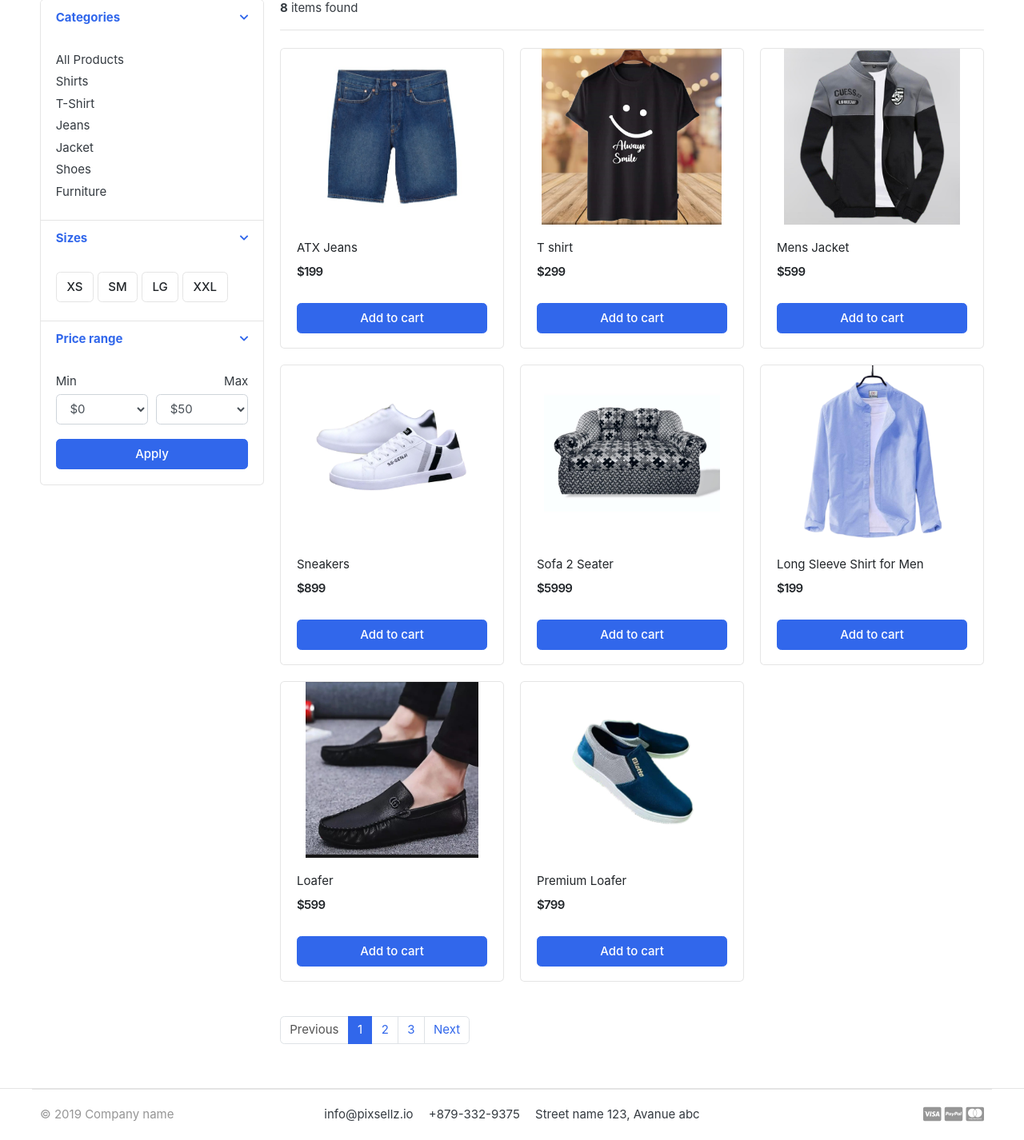
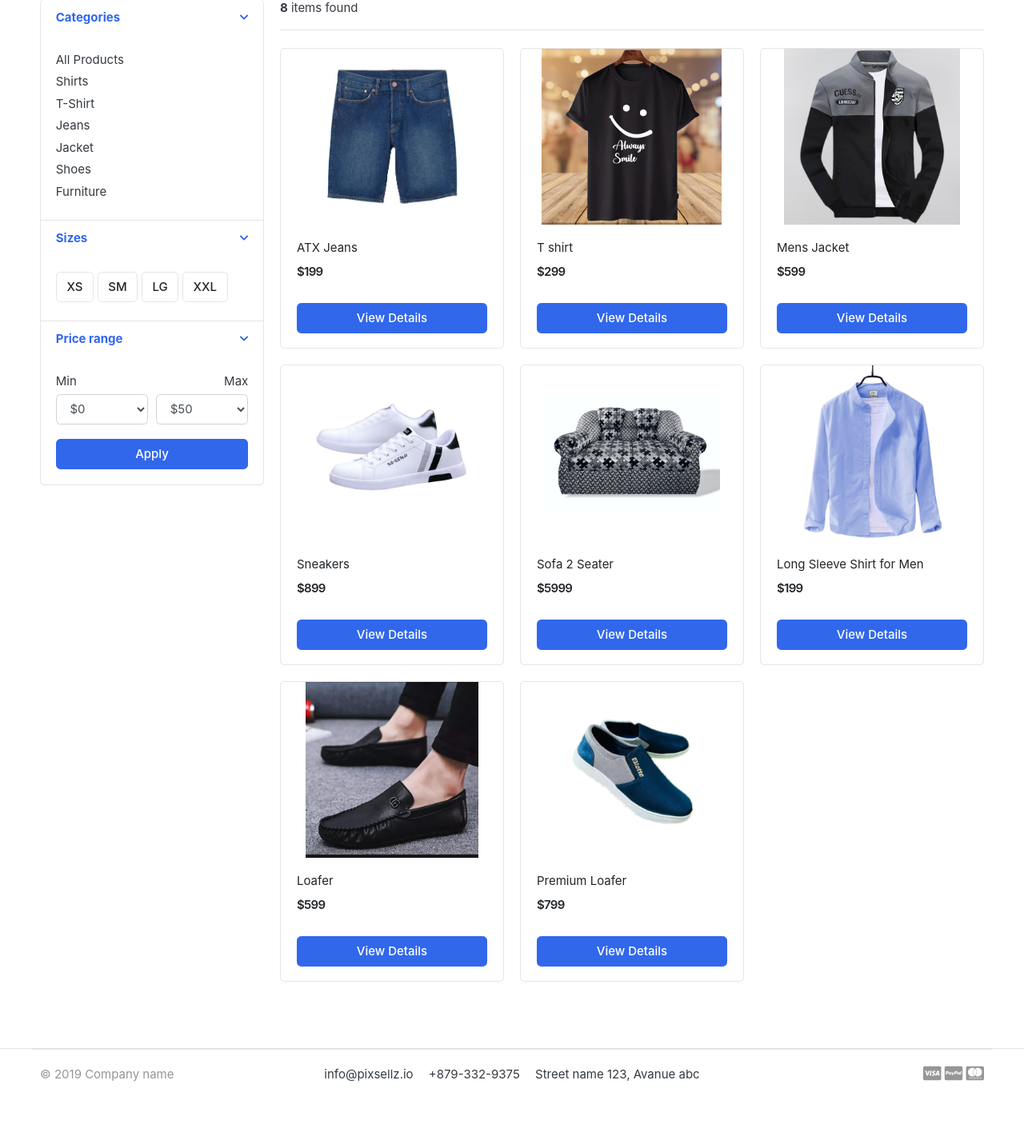
Before and after one commit to mdsajjadhossain25/EcommerceProject, a Django app: page /store/ in a window 1280 px wide. Shown: the part 295-1721 px from the top of the page at 80% size. After the commit the page ends 1648 px from the top, so only its background shows below. Run offline with Django 4.2, Linux system fonts and the light colour scheme; data comes from the database, SQL or seed files in the repository; both versions use the stored data as it was after the commit; some libraries are stand-ins or nearby versions; some web fonts are replaced.

Commit message:
cart page completed. pagination done in store app

```diff
--- /dev/null
+++ b/ecommerce/carts/context_processors.py
@@ -0,0 +1,20 @@
+from .views import _cart_id
+from .models import Cart, CartItem
+
+# code goes here
+
+
+def counter(request):
+    cart_count = 0
+    if 'admin' in request.path:
+        return {}
+    else:
+        try:
+            cart = Cart.objects.filter(cart_id=_cart_id(request))
+            cart_items = CartItem.objects.all().filter(cart=cart[:1])
+            for cart_item in cart_items:
+                cart_count += cart_item.quantity
+        except Cart.DoesNotExist:
+            cart_count = 0
+
+    return dict(cart_count=cart_count)
--- a/ecommerce/carts/views.py
+++ b/ecommerce/carts/views.py
@@ -1,43 +1,51 @@
 from django.shortcuts import get_object_or_404, redirect, render
 from store.models import Product
 from .models import Cart, CartItem
+from django.core.exceptions import ObjectDoesNotExist
 
 # Create your views here.
-def _cart_id(request): # private method
+
+
+def _cart_id(request):  # private method
     cart = request.session.session_key
     if not cart:
         cart = request.session.create()
     return cart
 
+
 def add_cart(request, product_id):
     product = Product.objects.get(id=product_id)
     try:
-        cart = Cart.objects.get(cart_id=_cart_id(request)) # get the cart using the cart_id present in the session
+        # get the cart using the cart_id present in the session
+        cart = Cart.objects.get(cart_id=_cart_id(request))
     except Cart.DoesNotExist:
         cart = Cart.objects.create(
-            cart_id = _cart_id(request)
+            cart_id=_cart_id(request)
         )
         cart.save()
     try:
-        cart_item = CartItem.objects.get(product=product, cart=cart) # get the cart_item using the product and cart
+        # get the cart_item using the product and cart
+        cart_item = CartItem.objects.get(product=product, cart=cart)
         if cart_item.quantity < cart_item.product.stock:
             cart_item.quantity += 1
         cart_item.save()
     except CartItem.DoesNotExist:
         cart_item = CartItem.objects.create(
-            product = product,
-            quantity = 1,
-            cart = cart
+            product=product,
+            quantity=1,
+            cart=cart
         )
         cart_item.save()
     return redirect('cart')
 
+
 def remove_cart(request, product_id):
-    cart = Cart.objects.get(cart_id = _cart_id(request)) # get the cart using the cart_id present in the session
+    # get the cart using the cart_id present in the session
+    cart = Cart.objects.get(cart_id=_cart_id(request))
     product = get_object_or_404(Product, id=product_id)
-    cart_item = CartItem.objects.get(product = product, cart = cart)
+    cart_item = CartItem.objects.get(product=product, cart=cart)
     if cart_item.quantity > 1:
-        cart_item.quantity -=1
+        cart_item.quantity -= 1
         cart_item.save()
     else:
         cart_item.delete()
@@ -45,8 +53,8 @@ def remove_cart(request, product_id):
 
 
 def remove_cart_item(request, product_id):
-    cart = Cart.objects.get(cart_id = _cart_id(request))
-    product = get_object_or_404(Product, id = product_id)
+    cart = Cart.objects.get(cart_id=_cart_id(request))
+    product = get_object_or_404(Product, id=product_id)
     cart_item = CartItem.objects.get(product=product, cart=cart)
 
     cart_item.delete()
@@ -55,14 +63,18 @@ def remove_cart_item(request, product_id):
 
 def cart(request, total=0, quantity=0, cart_items=None):
     try:
-        cart = Cart.objects.get(cart_id=_cart_id(request)) # get the cart using the cart_id present in the session
-        cart_items = CartItem.objects.filter(cart=cart, is_active=True) # get all the cart_item using the cart
+        tax = 0
+        grand_total = 0
+        # get the cart using the cart_id present in the session
+        cart = Cart.objects.get(cart_id=_cart_id(request))
+        # get all the cart_item using the cart
+        cart_items = CartItem.objects.filter(cart=cart, is_active=True)
         for cart_item in cart_items:
             total += (cart_item.product.price * cart_item.quantity)
             quantity += cart_item.quantity
         tax = (2 * total)/100
         grand_total = total + tax
-    except Cart.DoesNotExist:
+    except ObjectDoesNotExist:
         pass
     context = {
         'total': total,
--- a/ecommerce/ecommerce/settings.py
+++ b/ecommerce/ecommerce/settings.py
@@ -59,6 +59,7 @@ TEMPLATES = [
                 'django.contrib.auth.context_processors.auth',
                 'django.contrib.messages.context_processors.messages',
                 'category.context_processors.menu_links',
+                'carts.context_processors.counter',
             ],
         },
     },
--- a/ecommerce/store/views.py
+++ b/ecommerce/store/views.py
@@ -1,7 +1,11 @@
 from django.shortcuts import get_object_or_404, render
 from category.models import Category
+from carts.models import CartItem
+from carts.views import _cart_id
 
 from .models import Product
+
+from django.core.paginator import EmptyPage, PageNotAnInteger, Paginator
 
 # Create your views here.
 
@@ -14,21 +18,35 @@ def store(request, category_slug=None):
         categories = get_object_or_404(Category, slug=category_slug)
         products = Product.objects.filter(
             category=categories, is_available=True)
+        paginator = Paginator(products, 6)
+        page = request.GET.get('page')
+        paged_products = paginator.get_page(page)
         product_count = products.count()
     else:
-        products = Product.objects.all().filter(is_available=True)
+        products = Product.objects.all().filter(is_available=True).order_by('id')
+        paginator = Paginator(products, 9)
+        page = request.GET.get('page')
+        paged_products = paginator.get_page(page)
         product_count = products.count()
 
     context = {
-        'products': products,
+        'products': paged_products,
         'product_count': product_count,
     }
     return render(request, 'store/store.html', context)
 
+
 def product_detail(request, category_slug, product_slug):
     try:
-        single_product = Product.objects.get(category__slug=category_slug, slug=product_slug)
+        single_product = Product.objects.get(
+            category__slug=category_slug, slug=product_slug)
+        in_cart = CartItem.objects.filter(cart__cart_id=_cart_id(
+            request), product=single_product).exists()
+
     except Exception as e:
         raise e
-    context = { 'single_product': single_product }
+    context = {
+        'single_product': single_product,
+        'in_cart': in_cart,
+    }
     return render(request, 'store/product_detail.html', context)
--- a/ecommerce/templates/includes/navbar.html
+++ b/ecommerce/templates/includes/navbar.html
@@ -104,11 +104,11 @@
                 <a href="./register.html"> Register</a>
               </div>
             </div>
-            <a href="./cart.html" class="widget-header pl-3 ml-3">
+            <a href="{% url 'cart' %}" class="widget-header pl-3 ml-3">
               <div class="icon icon-sm rounded-circle border">
                 <i class="fa fa-shopping-cart"></i>
               </div>
-              <span class="badge badge-pill badge-danger notify">0</span>
+              <span class="badge badge-pill badge-danger notify">{{cart_count}}</span>
             </a>
           </div>
           <!-- widgets-wrap.// -->
--- a/ecommerce/templates/store/store.html
+++ b/ecommerce/templates/store/store.html
@@ -27,7 +27,7 @@
                 <h6 class="title">Categories</h6>
               </a>
             </header>
-            <div class="filter-content collapse show" id="collapse_1" style="">
+            <div class="filter-content collapse show" id="collapse_1">
               <div class="card-body">
                 <ul class="list-menu">
                   <li><a href="{% url 'store' %}">All Products</a></li>
@@ -57,7 +57,7 @@
                 <h6 class="title">Sizes</h6>
               </a>
             </header>
-            <div class="filter-content collapse show" id="collapse_4" style="">
+            <div class="filter-content collapse show" id="collapse_4">
               <div class="card-body">
                 <label class="checkbox-btn">
                   <input type="checkbox" />
@@ -97,7 +97,7 @@
                 <h6 class="title">Price range</h6>
               </a>
             </header>
-            <div class="filter-content collapse show" id="collapse_3" style="">
+            <div class="filter-content collapse show" id="collapse_3">
               <div class="card-body">
                 <div class="form-row">
                   <div class="form-group col-md-6">
@@ -166,7 +166,9 @@
                   </div>
                   <!-- price-wrap.// -->
                 </div>
-                <a href="#" class="btn btn-block btn-primary">Add to cart </a>
+                <a href="{{product.get_url}}" class="btn btn-block btn-primary"
+                  >View Details
+                </a>
               </figcaption>
             </figure>
           </div>
@@ -176,17 +178,42 @@
         <!-- row end.// -->
 
         <nav class="mt-4" aria-label="Page navigation sample">
+          {% if products.has_other_pages %}
           <ul class="pagination">
+            {% if products.has_previous %}
+            <li class="page-item">
+              <a
+                class="page-link"
+                href="?page={{products.previous_page_number}}"
+                >Previous</a
+              >
+            </li>
+            {% else %}
             <li class="page-item disabled">
               <a class="page-link" href="#">Previous</a>
             </li>
+            {% endif %} {% for i in products.paginator.page_range %}
+            {% if products.number == i %}
             <li class="page-item active">
-              <a class="page-link" href="#">1</a>
+              <a class="page-link" href="#">{{i}}</a>
             </li>
-            <li class="page-item"><a class="page-link" href="#">2</a></li>
-            <li class="page-item"><a class="page-link" href="#">3</a></li>
-            <li class="page-item"><a class="page-link" href="#">Next</a></li>
+            {% else %}
+            <li class="page-item">
+              <a class="page-link" href="?page={{i}} ">{{i}}</a>
+            </li>
+            {% endif %} {% endfor %} {% if products.has_next %}
+            <li class="page-item">
+              <a class="page-link" href="?page={{products.next_page_number}}"
+                >Next</a
+              >
+            </li>
+            {% else %}
+            <li class="page-item disabled">
+              <a class="page-link" href="#">Next</a>
+            </li>
+            {% endif %}
           </ul>
+          {% endif %}
         </nav>
       </main>
       <!-- col.// -->
```
Also changed, not shown: ecommerce/templates/store/cart.html (+28 -7 lines), ecommerce/templates/store/product_detail.html (+13 -1 lines), ecommerce/db.sqlite3.
